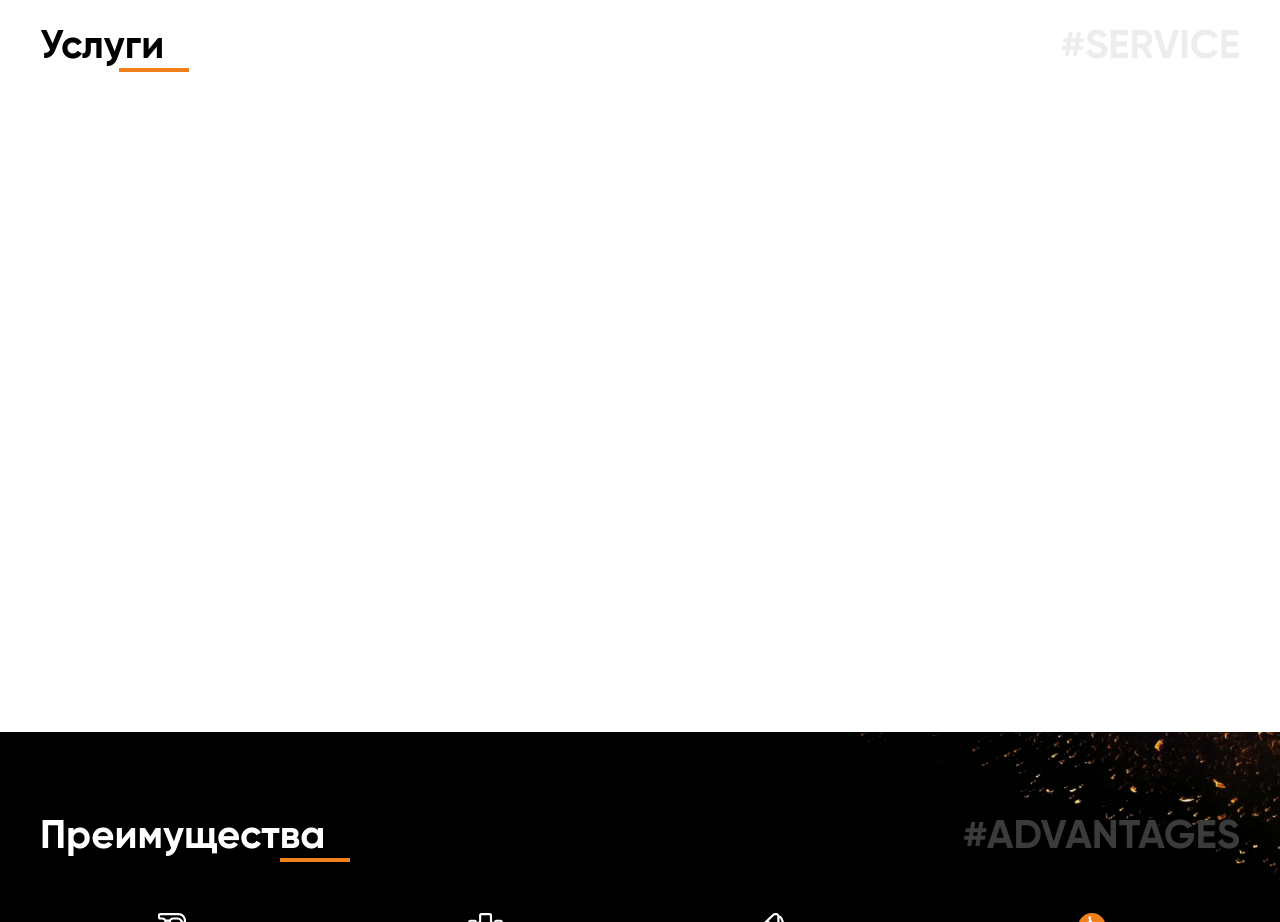
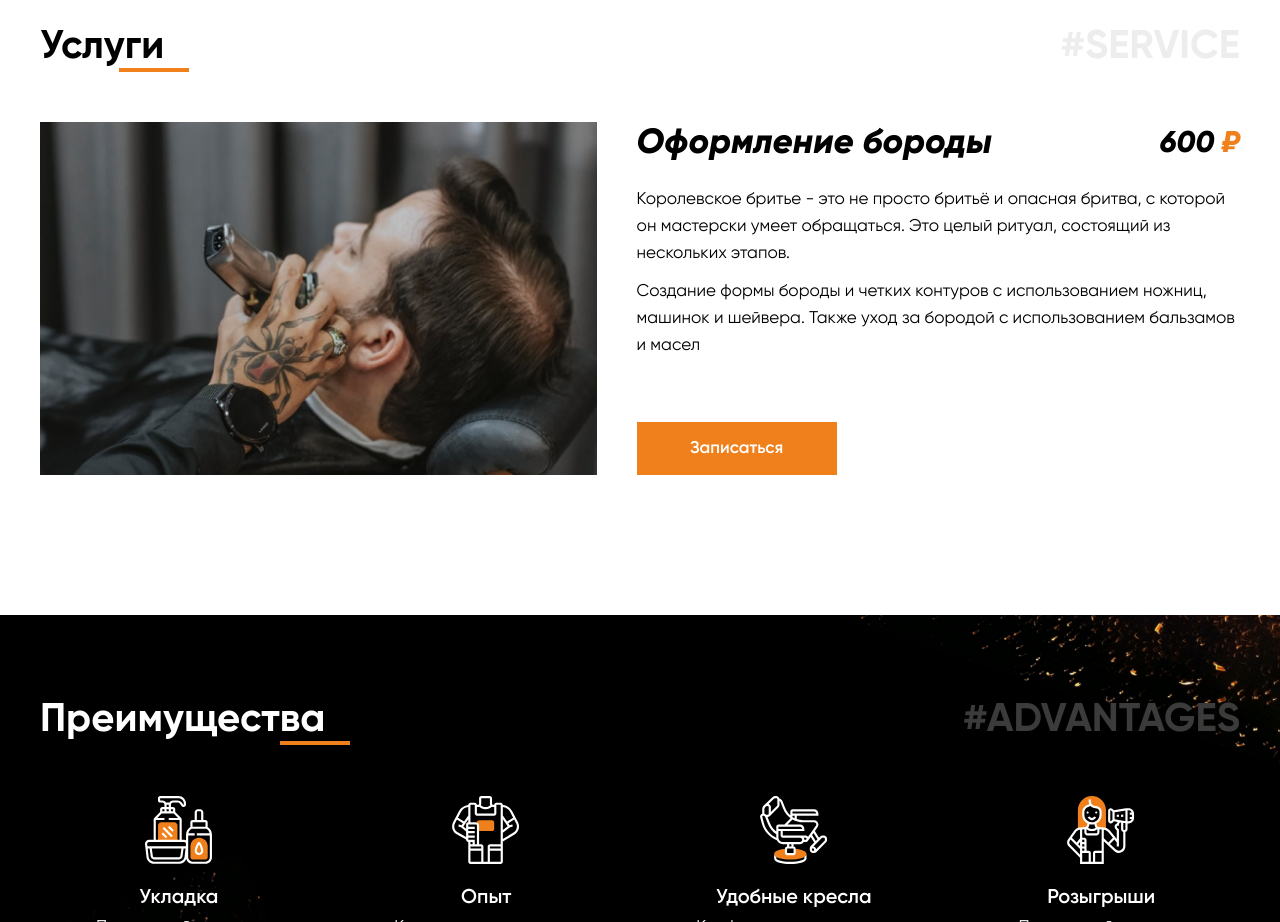
Before and after one commit to karina-ek/time, a plain HTML site: page index.html in a window 1280 px wide. Shown: the part 880-1802 px from the top of the page. Drawn offline with Linux system fonts and the light colour scheme.

Commit message:
Update project

```diff
--- a/assets/css/style.css
+++ b/assets/css/style.css
@@ -192,7 +192,52 @@
 .section__services{
     padding: 140px 0;
     display: block;
-    height: 850px;
+}
+
+.services__card{
+    display: flex;
+    align-items: flex-start;
+    gap: 40px;
+    margin-top: 50px;
+}
+
+.services__card-img{
+    display: block;
+    width: 582px;
+    height: 353px;
+    object-fit: cover;
+}
+
+.services__card-content{
+    position: relative;
+    height: 353px;
+}
+
+.services__card-head{
+    display: flex;
+    align-items: center;
+    justify-content: space-between;
+    font-size: 30px;
+    font-style: italic;
+    font-weight: 600;
+    margin-bottom: 20px;
+}
+
+.services__card-head span{
+    color: #f0801c;
+}
+
+.services__card-desc{
+    font-size: 17px;
+    line-height: 160%;
+    margin-bottom: 10px;
+}
+
+.services__btn{
+    width: 200px;
+    position: absolute;
+    left: 0;
+    bottom: 0;
 }
 
 /* ADVANTAGES */
--- a/index.html
+++ b/index.html
@@ -61,6 +61,20 @@
             <div class="section__head">
                 <h2 class="section__head-title">Услуги</h2>
                 <p class="section__head-subtitle">#SERVICE</p>
+            </div>
+            <div class="services__slider">
+                <div class="services__card">
+                    <img src="./assets/img/photo1.jpg" alt="services1" class="services__card-img">
+                    <div class="services__card-content">
+                        <div class="services__card-head">
+                            <h3>Оформление бороды</h3>
+                            <p>600 <span>₽</span></p>
+                        </div>
+                        <p class="services__card-desc">Королевское бритье - это не просто бритьё и опасная бритва, с которой он мастерски умеет обращаться. Это целый ритуал, состоящий из нескольких этапов.</p>
+                        <p class="services__card-desc">Создание формы бороды и четких контуров с использованием ножниц, машинок и шейвера. Также уход за бородой с использованием бальзамов и масел</p>
+                        <a href="#" class="services__btn btn">Записаться</a>
+                    </div>
+                </div>
             </div>
         </div>
     </section>
```
